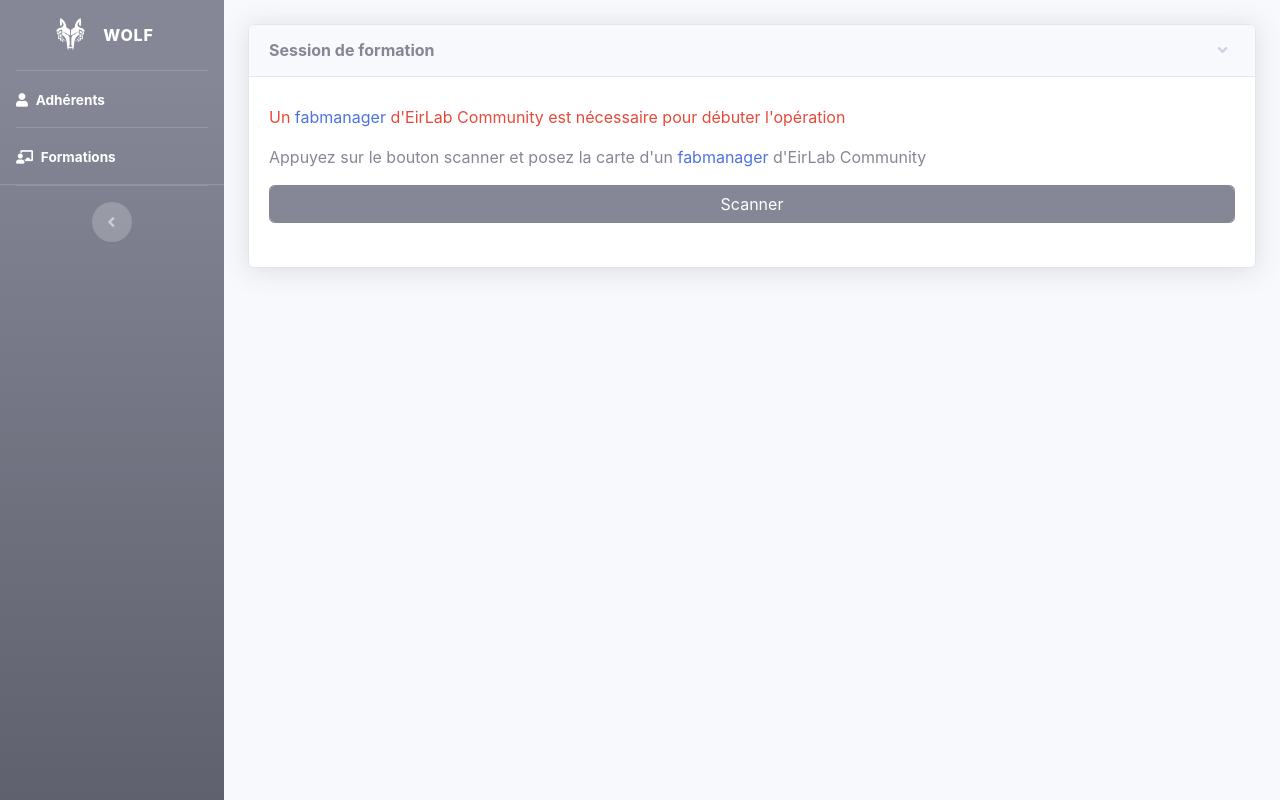
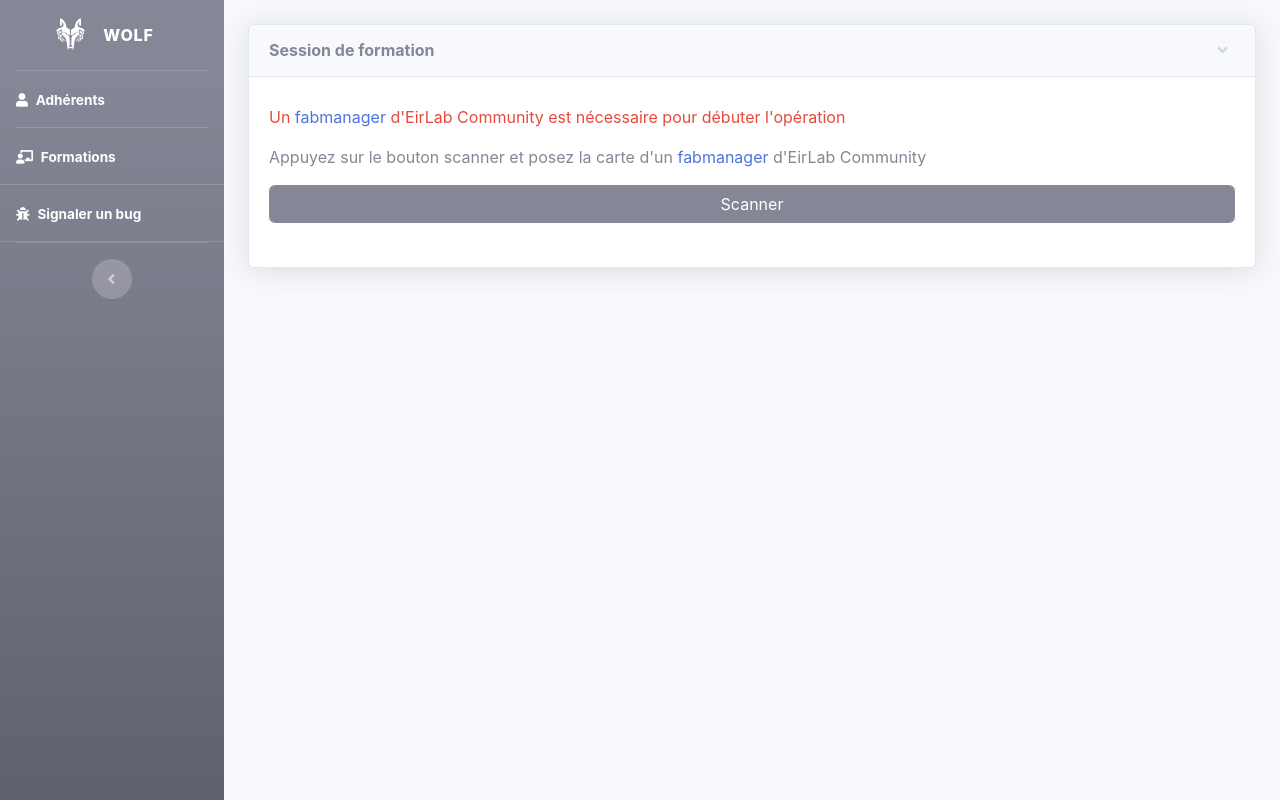
Before and after one commit to sedelpeuch/wolf, a Flask app: page /formations in a window 1280 px wide. Run offline with Flask 2, Linux system fonts and the light colour scheme; some libraries are stand-ins or nearby versions.

Commit message:
✨ feat(formation): add bug button

```diff
--- a/templates/sidebar.html
+++ b/templates/sidebar.html
@@ -29,6 +29,7 @@
             <span>Formations</span></a>
     </li>
 
+
     <!--    &lt;!&ndash; Divider &ndash;&gt;-->
     <!--    <hr class="sidebar-divider my-0">-->
 
@@ -42,8 +43,18 @@
     <!-- Divider -->
     <hr class="sidebar-divider m-0">
 
+    <li class="nav-item active">
+        <a class="nav-link" href="https://github.com/Eirlab/wolf/issues/new/choose">
+            <i class="fas fa-bug"></i>
+            <span>Signaler un bug</span></a>
+    </li>
+
+    <!-- Divider -->
+    <hr class="sidebar-divider m-0">
+
     <!-- Divider -->
     <hr class="sidebar-divider d-none d-md-block">
+
 
     <!-- Sidebar Toggler (Sidebar) -->
     <div class="text-center d-none d-md-inline">
```
Lines whose indentation alone changed are shown as unchanged.
